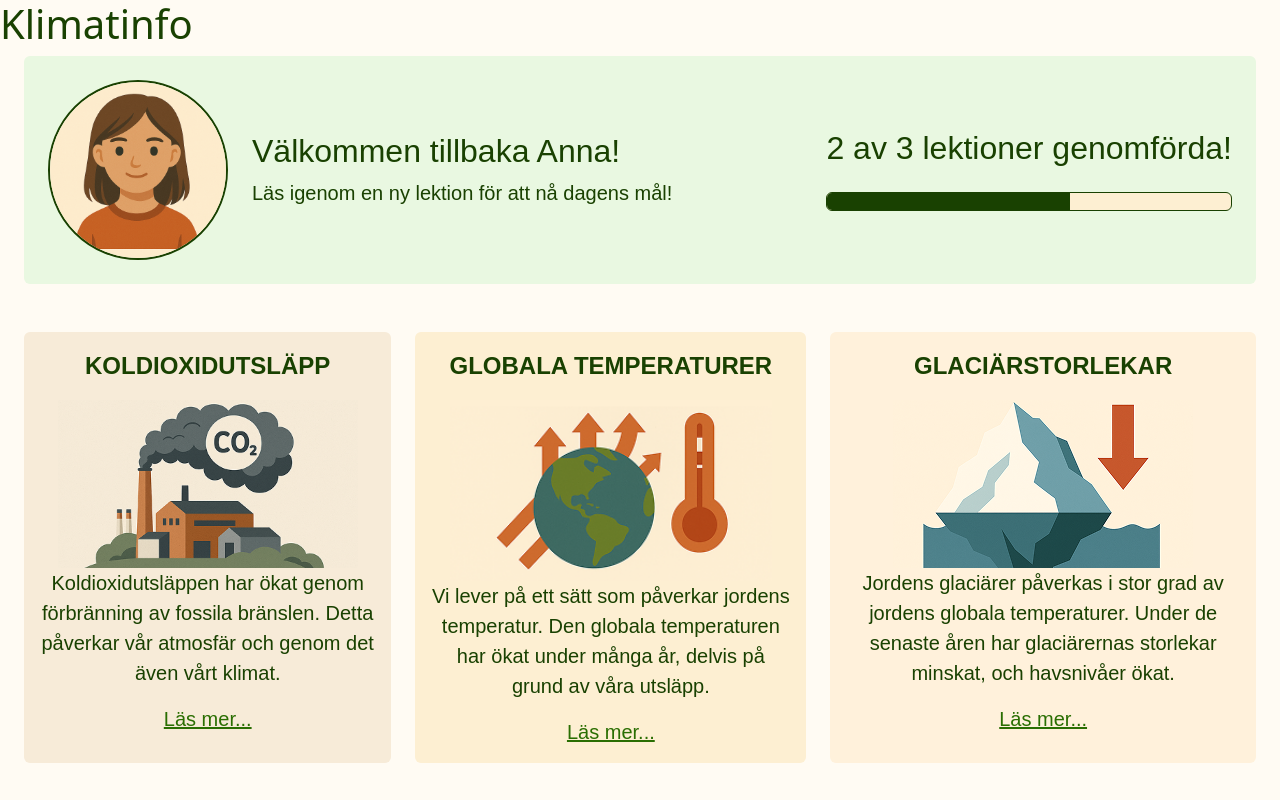
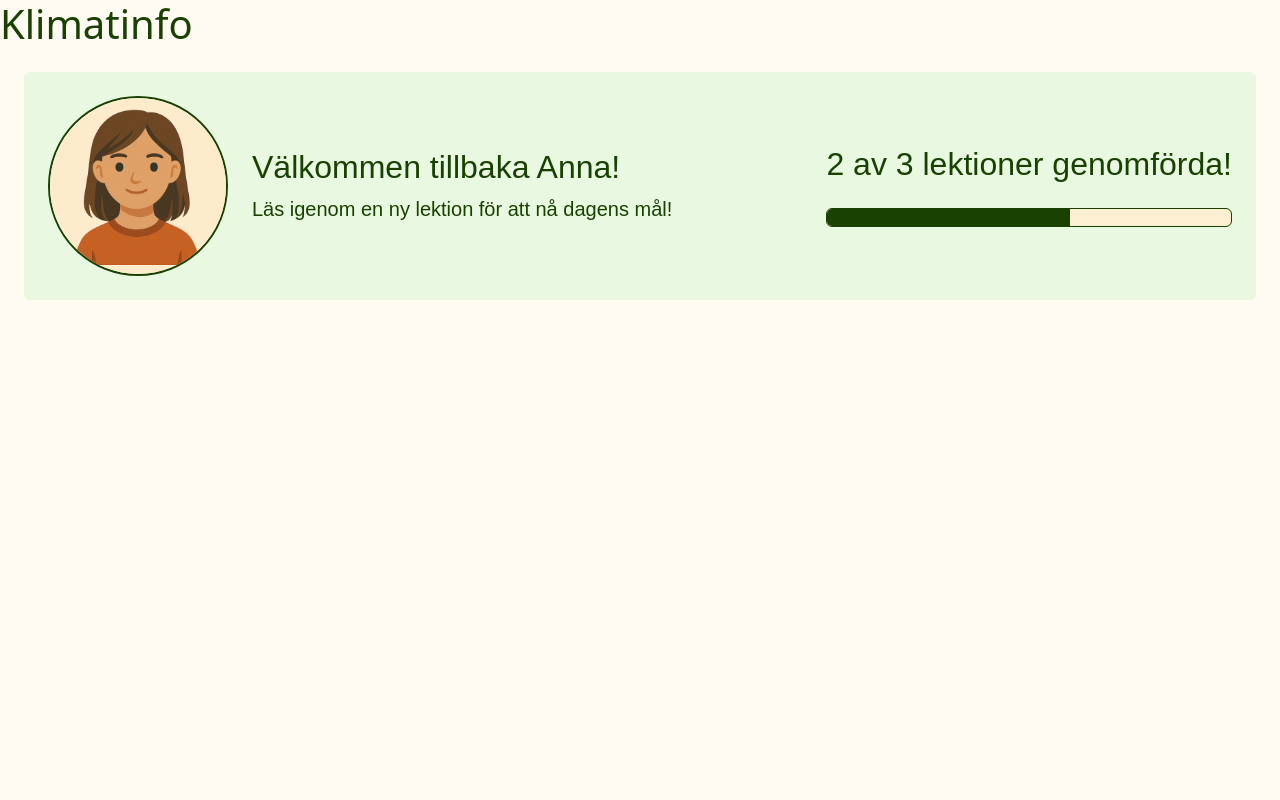
Before and after one commit to fiamont/Frontend_application_Boras, a React (Vite) app: page / in a window 1280 px wide. Built offline with nearby package versions, Linux system fonts and the light colour scheme; a web font is replaced by a local one.

Commit message:
Add ProfileSummary to ProfileView

```diff
--- a/src/App.jsx
+++ b/src/App.jsx
@@ -1,11 +1,13 @@
 import "./App.css";
 import StartView from "./views/StartView";
+import ProfileView from "./views/ProfileView";
 
 function App() {
   return (
     <>
       <h1>Klimatinfo</h1>
-      <StartView />
+      {/* <StartView /> */}
+      <ProfileView />
     </>
   );
 }
--- a/src/views/ProfileView.jsx
+++ b/src/views/ProfileView.jsx
@@ -1,5 +1,11 @@
+import ProfileSummary from "../components/ProfileSummary";
+
 function ProfileView() {
-  return <div>Profil</div>;
+  return (
+    <div className="d-flex flex-column gap-5 m-4">
+      <ProfileSummary />
+    </div>
+  );
 }
 
 export default ProfileView;
```
